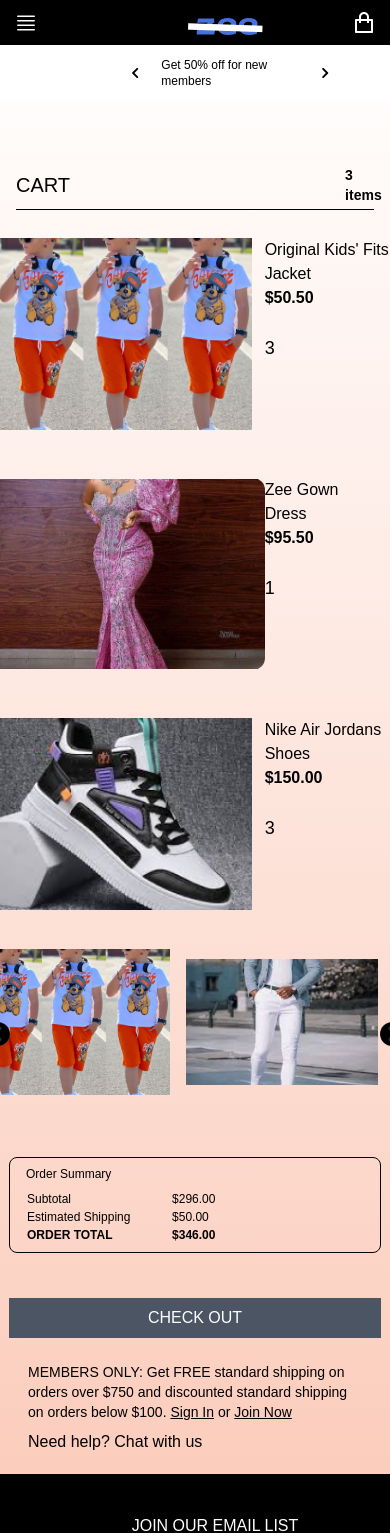
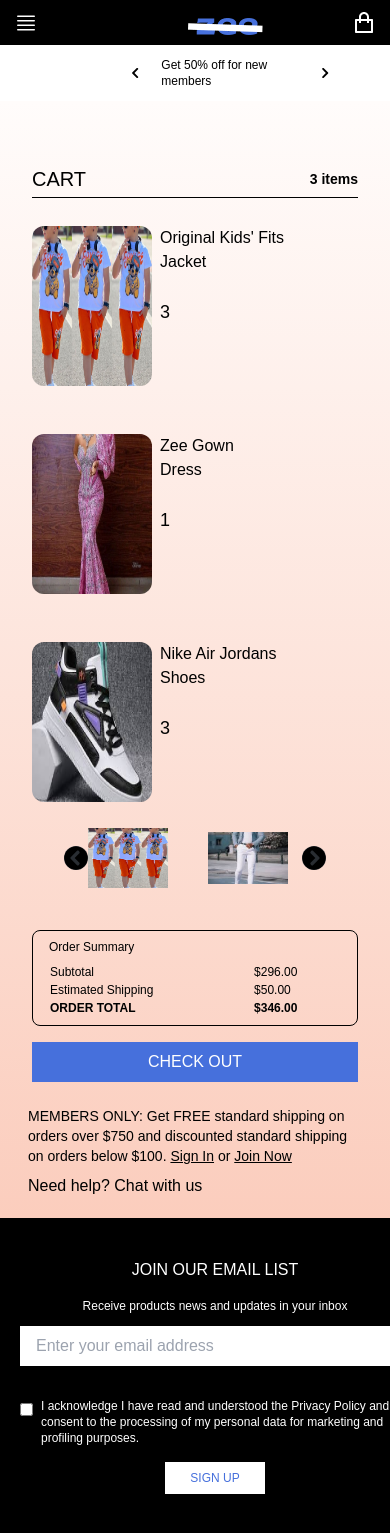
Before and after one commit to okikijesutech/HngProject2, a React (Vite) app: page /cart in a window 390 px wide. Shown: the top 1533 px of the page. Built offline with nearby package versions, Linux system fonts and the light colour scheme; a web font is replaced by a local one.

Commit message:
Cart style fix

```diff
--- a/src/components/CartHeader.jsx
+++ b/src/components/CartHeader.jsx
@@ -2,10 +2,8 @@
 
 const CartHeader = ({ itemCount }) => {
   return (
-    <div className='flex items-center mx-0 md:mx-[200px] mb-3 md:mb-6 pb-1 md:pb-6 border-b border-black'>
-      <h2 className='font-medium text-xl md:text-2xl mr-[275px] md:mr-[400px]'>
-        CART
-      </h2>
+    <div className='flex items-center justify-between mb-3 md:mb-6 pb-1 md:pb-6 border-b border-black mx-4 md:mx-[200px]'>
+      <h2 className='font-medium text-xl md:text-2xl'>CART</h2>
       <p className='font-bold text-sm'>{itemCount} items</p>
     </div>
   );
--- a/src/components/CartItem.jsx
+++ b/src/components/CartItem.jsx
@@ -2,12 +2,12 @@
 
 const CartItem = ({ item }) => {
   return (
-    <div key={item.name} className='w-[450px] p-4 flex'>
-      <div className='w-[300px]'>
+    <div key={item.name} className='w-[400px] p-4 flex gap-2'>
+      <div className='w-[120px] lg:w-[300px]'>
         <img
           src={item.img}
           alt={item.name}
-          className='w-full h-48 object-contain rounded-xl'
+          className='w-full h-40 object-fill rounded-xl'
         />
       </div>
       <div className='w-[150px] font-normal text-base '>
--- a/src/components/CartItemList.jsx
+++ b/src/components/CartItemList.jsx
@@ -3,7 +3,7 @@
 
 const CartItemList = ({ cartItems }) => {
   return (
-    <div className='flex flex-col gap-4 '>
+    <div className='flex flex-col gap-4'>
       {cartItems.map((item) => (
         <CartItem key={item.name} item={item} />
       ))}
--- a/src/components/CartMobileCarousel.jsx
+++ b/src/components/CartMobileCarousel.jsx
@@ -17,42 +17,40 @@
   };
 
   return (
-    <div className='relative flex md:hidden overflow-x-auto'>
+    <div className='relative flex md:hidden overflow-x-auto px-16'>
       <FaChevronCircleLeft
         onClick={scrollLeft}
-        className=' left-4 z-10 text-2xl top-1/2 '
+        className='absolute left-12 text-2xl cursor-pointer'
         style={{
           backgroundColor: "#292D32",
           color: "black",
           borderRadius: "50%",
-          cursor: "pointer",
-          position: "absolute",
-          zIndex: "10",
+          top: "50%",
+          transform: "translateY(-50%)",
         }}
       />
       <div
         ref={scrollRef}
-        className='flex overflow-x-auto scrollbar-hide'
-        style={{ scrollBehavior: "smooth" }}
+        className='flex gap-6 overflow-x-auto scrollbar-hide'
       >
         {images.map((image, index) => (
           <img
             key={index}
             src={image}
-            className='w-48 h-48 object-contain mx-2'
+            className='w-20 h-20 object-contain mx-2'
+            alt={`carousel-item-${index}`}
           />
         ))}
       </div>
       <FaChevronCircleRight
         onClick={scrollRight}
-        className=' right-4 text-2xl top-1/2'
+        className='absolute right-12 text-2xl cursor-pointer'
         style={{
           backgroundColor: "#292D32",
           color: "black",
           borderRadius: "50%",
-          cursor: "pointer",
-          position: "absolute",
-          zIndex: "10",
+          top: "50%",
+          transform: "translateY(-50%)",
         }}
       />
     </div>
--- a/src/components/OrderSummary.jsx
+++ b/src/components/OrderSummary.jsx
@@ -2,11 +2,12 @@
 
 const OrderSummary = () => {
   return (
-    <div className='border border-black rounded-lg px-4 py-2 mx-auto md:w-auto'>
+    <div className='border border-black rounded-lg px-4 py-2 mx-auto'>
       <h3 className='font-medium md:font-bold mb-2'>Order Summary</h3>
-      <table className='mx-0 md:mx-auto'>
+      <table className='w-full'>
+        <tbody>
           <tr className='font-normal mb-1'>
-          <td className='pr-[100px] md:pr-[200px]'>Subtotal</td>
+            <td className='pr-4'>Subtotal</td>
             <td>$296.00</td>
           </tr>
           <tr className='font-normal mb-2'>
@@ -17,6 +18,7 @@
             <td>ORDER TOTAL</td>
             <td>$346.00</td>
           </tr>
+        </tbody>
       </table>
     </div>
   );
--- a/src/components/ProductList.jsx
+++ b/src/components/ProductList.jsx
@@ -3,21 +3,21 @@
 
 const ProductList = ({ items }) => {
   return (
-    <div className='hidden md:flex flex-col gap-4 border-r border-black pr-2'>
+    <div className='hidden md:flex flex-col gap-4 border-r border-black pr-4'>
       {items.map((item) => (
-        <div key={item.name} className='w-[321px] md:w-[500px] p-4 flex'>
-          <div className='w-[100px] md:w-[300px]'>
+        <div key={item.name} className='w-full p-4 flex'>
+          <div className='w-[100px] md:w-[200px]'>
             <img
               src={item.img}
               alt={item.name}
-              className='w-full h-48 object-contain'
+              className='w-full h-48 object-fill'
             />
           </div>
-          <div className='w-[200px]'>
+          <div className='w-full pl-4'>
             <div className='text-base font-normal'>
               <p>{item.name}</p>
               <p>{item.cartegory}</p>
-              <p className='text-[#4670DC] font-bold '>{item.price}</p>
+              <p className='text-[#4670DC] font-bold'>{item.price}</p>
             </div>
             <div className='flex justify-between my-2 md:my-1'>
               <div className='flex'>
@@ -35,7 +35,7 @@
           </div>
         </div>
       ))}
-      <button className='bg-blue-600 text-white px-4 py-2 mx-auto w-[300px] mt-[150px]'>
+      <button className='bg-[#D7CECE80] text-white px-4 py-2 mx-auto mt-10 w-full'>
         Add More
       </button>
     </div>
--- a/src/container/Header.jsx
+++ b/src/container/Header.jsx
@@ -1,4 +1,4 @@
-import React, { useState } from "react";
+import React, { useState, useEffect } from "react";
 import { CgSortAz } from "react-icons/cg";
 import heroImage from "../assets/HeroImg.png";
 import heroImageMobile from "../assets/HeroImgMobile.png";
@@ -7,10 +7,22 @@
 
 const Header = () => {
   const [selectedValue, setSelectedValue] = useState(options[0]);
+  const [isMobile, setIsMobile] = useState(window.innerWidth < 768);
 
   const handleChange = (event) => {
     setSelectedValue(event.target.value);
   };
+
+  useEffect(() => {
+    const handleResize = () => {
+      setIsMobile(window.innerWidth < 768);
+    };
+
+    window.addEventListener("resize", handleResize);
+    return () => {
+      window.removeEventListener("resize", handleResize);
+    };
+  }, []);
 
   return (
     <div>
@@ -40,24 +52,24 @@
         </div>
       </div>
       <div
-        className='bg-cotain bg-center h-[10vh]  md:h-[85vh] relative overflow-hidden text-white flex flex-col py-[289px] text-center justify-content-center items-center mt-3'
+        className='h-[10vh] md:h-[85vh] relative overflow-hidden text-white flex flex-col py-[289px] text-center justify-center items-center mt-3'
         style={{
-          backgroundImage: `url(${
-            window.innerWidth >= 430 ? heroImage : heroImageMobile
-          })`,
+          backgroundImage: `url(${isMobile ? heroImageMobile : heroImage})`,
+          backgroundSize: "cover",
+          backgroundPosition: isMobile ? "top" : "center",
         }}
       >
-        <h1 className='mb-4 text-xl font-semibold md:text-5xl md:font-medium w-[500px] md:w-[1088px]'>
+        <h1 className='mb-4 text-xl font-semibold md:text-5xl md:font-medium w-[90%] md:w-[1088px]'>
           GET 50% OFF YOUR FIRST ORDER{" "}
           <span className='hidden md:block'>
             WHEN YOU ORDER MORE THAN SEVEN ITEMS
           </span>
         </h1>
-        <p className='mb-4 text-xs md:text-2xl font-bold md:w-[530px]'>
+        <p className='mb-4 text-xs md:text-2xl font-bold w-[90%] md:w-[530px]'>
           Save from the comfort of your home, any day, everywhere. Online only.
           Prices are marked.
         </p>
-        <button className='bg-white text-black p-3 text-xs md:text-2xl font-medium md:w-[300px]'>
+        <button className='bg-white text-black p-3 text-xs md:text-2xl font-medium w-[90%] md:w-[300px]'>
           SHOP NOW
         </button>
       </div>
--- a/src/container/Listings.jsx
+++ b/src/container/Listings.jsx
@@ -1,16 +1,38 @@
-import React from "react";
+import React, { useState, useEffect } from "react";
 import itemData from "../items.json";
 import imageMap from "../imageMap";
 import ItemCard from "../components/ListingItemCard";
 import Pagination from "../components/Pagination";
 
 const Listings = () => {
-  const items = itemData;
+  const [isMobile, setIsMobile] = useState(false);
+  const [filteredItems, setFilteredItems] = useState(itemData);
+
+  useEffect(() => {
+    const handleResize = () => {
+      setIsMobile(window.innerWidth <= 430);
+    };
+
+    window.addEventListener("resize", handleResize);
+    handleResize(); // Check the screen size on initial render
+
+    return () => {
+      window.removeEventListener("resize", handleResize);
+    };
+  }, []);
+
+  useEffect(() => {
+    let items = itemData;
+    if (isMobile && items.length % 2 !== 0) {
+      items = items.slice(0, -1);
+    }
+    setFilteredItems(items);
+  }, [isMobile]);
 
   return (
     <div className='flex flex-col items-center bg-gradient-to-b from-[#FFFCFB] to-[#FBCDBD] pt-4 pb-40 md:px-8 lg:px-24 py-12 md:py-16'>
       <div className='grid grid-cols-2 md:grid-cols-3 gap-x-[16px] gap-y-[92px] md:gap-x-[107px] lg:gap-x-[214px] md:gap-y-[149px]'>
-        {items.map((item) => (
+        {filteredItems.map((item) => (
           <ItemCard key={item.id} item={item} imageMap={imageMap} />
         ))}
       </div>
--- a/src/pages/Cart.jsx
+++ b/src/pages/Cart.jsx
@@ -19,19 +19,19 @@
 const items = [
   {
     name: "Corporate Wear",
-    cartegory: "Women",
+    category: "Women",
     price: "$50.50",
     img: coporate,
   },
   {
     name: "Net Blouse",
-    cartegory: "Women",
+    category: "Women",
     price: "$50.50",
     img: item5,
   },
   {
     name: "Nike Air Jordans",
-    cartegory: "Shoes",
+    category: "Shoes",
     price: "$50.50",
     img: item2,
   },
@@ -41,21 +41,21 @@
   {
     name: "Original Kids' Fits",
     category: "Jacket",
-    Price: "$50.50",
+    price: "$50.50",
     unit: "3",
     img: item1,
   },
   {
     name: "Zee Gown",
     category: "Dress",
-    Price: "$95.50",
+    price: "$95.50",
     unit: "1",
     img: item6,
   },
   {
     name: "Nike Air Jordans",
     category: "Shoes",
-    Price: "$150.00",
+    price: "$150.00",
     unit: "3",
     img: item3,
   },
@@ -65,17 +65,17 @@
   return (
     <div className='bg-gradient-to-b from-[#FFFCFB] to-[#FBCDBD] px-4 pt-16'>
       <CartHeader itemCount={cartItems.length} />
-      <div className='flex justify-center items-center gap-8 md:pb-12'>
+      <div className='flex flex-col md:flex-row justify-center items-center gap-8 md:pb-12'>
         <ProductList items={items} />
-        <div>
+        <div className='w-full md:w-auto'>
           <CartItemList cartItems={cartItems} />
           <MobileCarousel images={images} />
-          <div className='px-[39px]'>
-            <div className='w-full md:w-[340px] text-xs mt-[39px]'>
+          <div className='px-4 md:px-[39px]'>
+            <div className='w-full text-xs mt-8 md:mt-[39px]'>
               <OrderSummary />
             </div>
             <Link to='/checkout'>
-              <button className='bg-gray-600 text-white px-4 py-2 mx-auto w-full md:w-[300px] mt-[45px] md:mt-[40px]'>
+              <button className='bg-[#4670DC] text-white px-4 py-2 mx-auto w-full mt-4 md:mt-[40px]'>
                 CHECK OUT
               </button>
             </Link>
```
Lines whose indentation alone changed are shown as unchanged.
